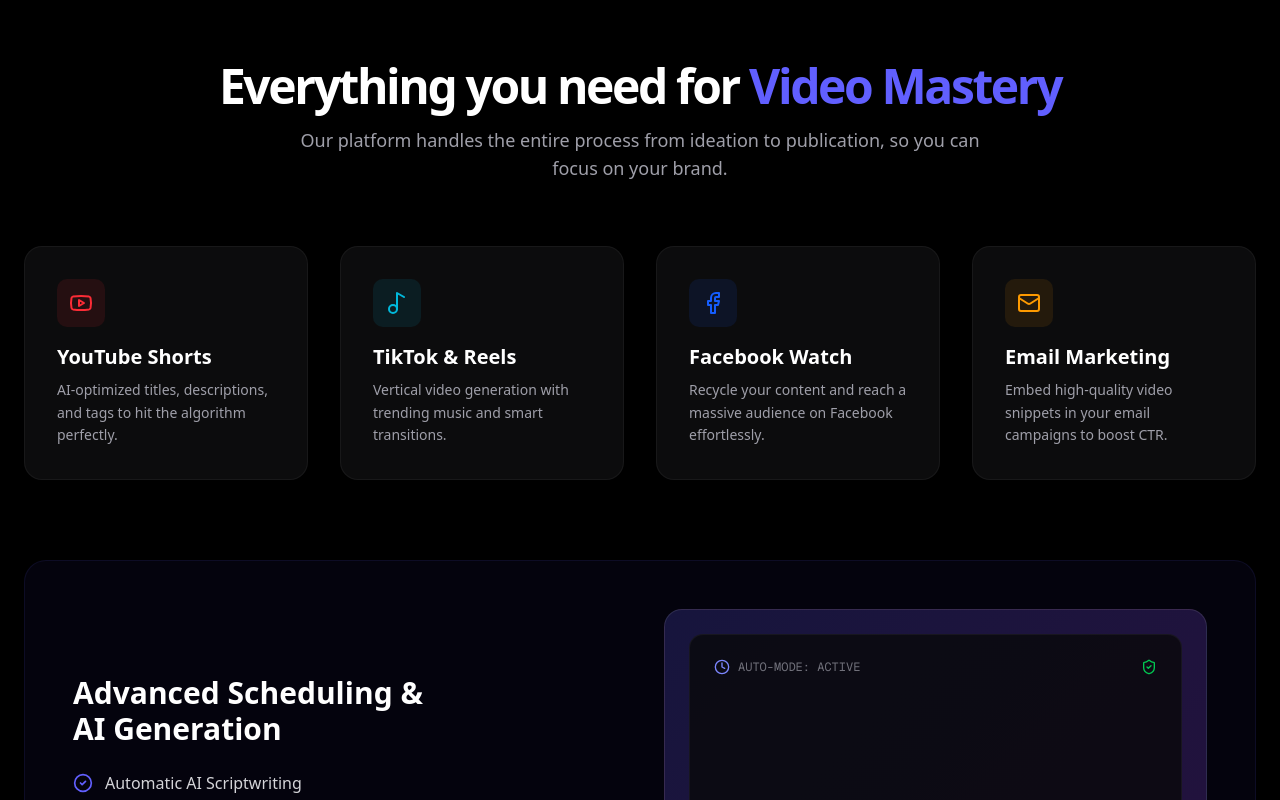
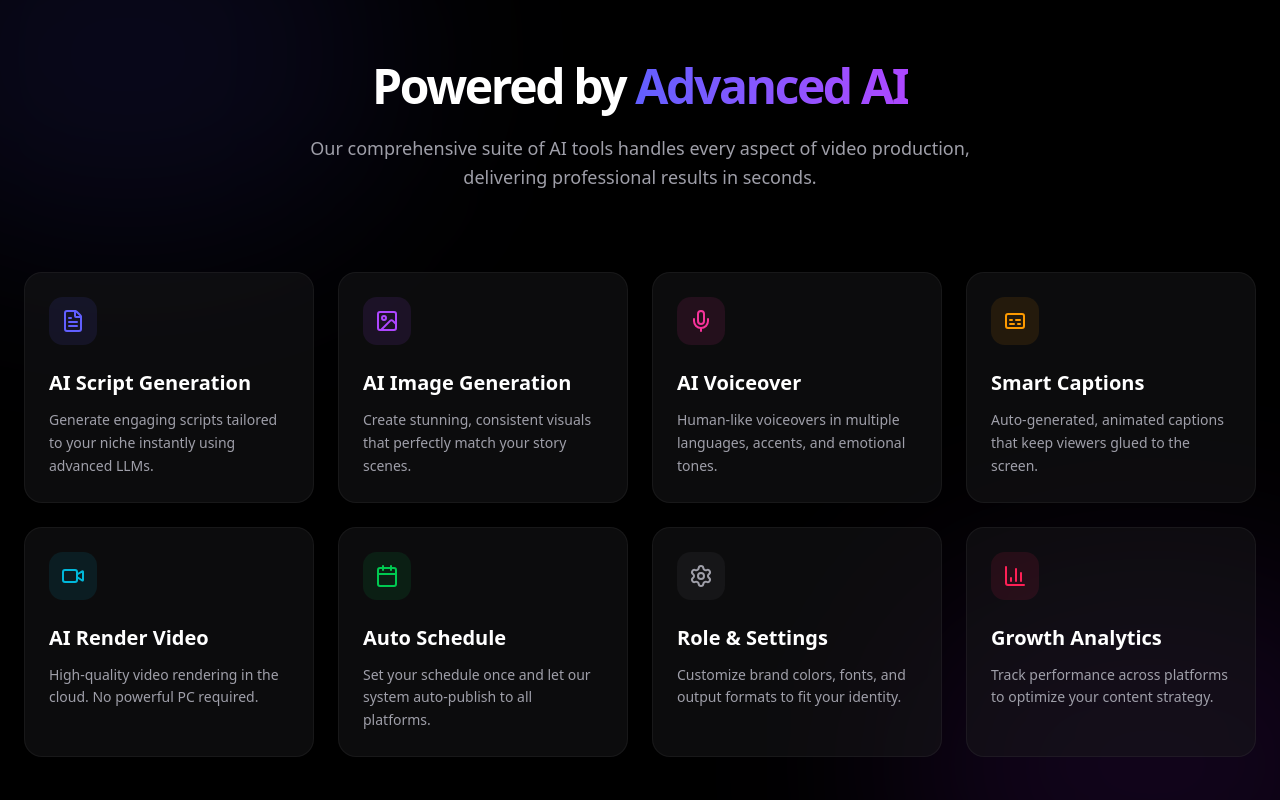
Before and after one commit to fl9mdasif/ai-short-vid-generator-and-social-schedule-publisher, a Next.js app: page / in a window 1280 px wide. Shown: the part 1400-2200 px from the top of the page. Built offline with nearby package versions, Linux system fonts and the light colour scheme; no server answers.

Commit message:
update hero

```diff
--- /dev/null
+++ b/app/dashboard/user-profile/page.tsx
@@ -0,0 +1,11 @@
+"use client";
+
+import { UserProfile } from "@clerk/nextjs";
+
+export default function UserProfilePage() {
+    return (
+        <div className="flex justify-center w-full">
+            <UserProfile routing="hash" />
+        </div>
+    );
+}
--- a/app/dashboard/videos/page.tsx
+++ b/app/dashboard/videos/page.tsx
@@ -10,6 +10,7 @@
     const { user } = useUser();
     const searchParams = useSearchParams();
     const generatingSeriesId = searchParams.get("generating");
+    const generationTimestamp = searchParams.get("ts") ? parseInt(searchParams.get("ts")!) : 0;
 
     const [videos, setVideos] = useState<any[]>([]);
     const [isLoading, setIsLoading] = useState(true);
@@ -21,8 +22,12 @@
             const data = await getVideos(user.id);
             setVideos(data);
 
-            // If we find a video for the generating series, hide the placeholder
-            if (generatingSeriesId && data.some(v => v.series_id === generatingSeriesId)) {
+            // If we find a new video for the generating series, hide the placeholder
+            // A video is "new" if it was created AFTER the generation button was clicked
+            if (generatingSeriesId && data.some(v =>
+                v.series_id === generatingSeriesId &&
+                new Date(v.created_at).getTime() > generationTimestamp
+            )) {
                 setShowGenerating(false);
             }
         } catch (error) {
--- a/app/page.tsx
+++ b/app/page.tsx
@@ -1,7 +1,8 @@
 import { Navbar } from "@/components/navbar";
-import { Hero } from "@/components/hero";
-import { Features } from "@/components/features";
+import { Hero } from "@/components/hero/hero";
 import { Footer } from "@/components/footer";
+import { VideoType } from "@/components/hero/video-type";
+import { Features } from "@/components/hero/features";
 
 export default function Home() {
   return (
@@ -11,6 +12,7 @@
         <Hero />
         <Features />
         {/* Additional sections can be added here (Pricing, Testimonials, FAQ) */}
+        <VideoType />
       </main>
       <Footer />
     </div>
--- /dev/null
+++ b/components/hero/features.tsx
@@ -0,0 +1,128 @@
+"use client";
+
+import { motion } from "framer-motion";
+import {
+    FileText,
+    Image as ImageIcon,
+    Mic,
+    Captions,
+    Video,
+    Calendar,
+    Settings,
+    BarChart3
+} from "lucide-react";
+
+const features = [
+    {
+        title: "AI Script Generation",
+        description: "Generate engaging scripts tailored to your niche instantly using advanced LLMs.",
+        icon: FileText,
+        color: "bg-indigo-500/10 text-indigo-500",
+        delay: 0.1
+    },
+    {
+        title: "AI Image Generation",
+        description: "Create stunning, consistent visuals that perfectly match your story scenes.",
+        icon: ImageIcon,
+        color: "bg-purple-500/10 text-purple-500",
+        delay: 0.2
+    },
+    {
+        title: "AI Voiceover",
+        description: "Human-like voiceovers in multiple languages, accents, and emotional tones.",
+        icon: Mic,
+        color: "bg-pink-500/10 text-pink-500",
+        delay: 0.3
+    },
+    {
+        title: "Smart Captions",
+        description: "Auto-generated, animated captions that keep viewers glued to the screen.",
+        icon: Captions,
+        color: "bg-amber-500/10 text-amber-500",
+        delay: 0.4
+    },
+    {
+        title: "AI Render Video",
+        description: "High-quality video rendering in the cloud. No powerful PC required.",
+        icon: Video,
+        color: "bg-cyan-500/10 text-cyan-500",
+        delay: 0.5
+    },
+    {
+        title: "Auto Schedule",
+        description: "Set your schedule once and let our system auto-publish to all platforms.",
+        icon: Calendar,
+        color: "bg-green-500/10 text-green-500",
+        delay: 0.6
+    },
+    {
+        title: "Role & Settings",
+        description: "Customize brand colors, fonts, and output formats to fit your identity.",
+        icon: Settings,
+        color: "bg-zinc-500/10 text-zinc-400",
+        delay: 0.7
+    },
+    {
+        title: "Growth Analytics",
+        description: "Track performance across platforms to optimize your content strategy.",
+        icon: BarChart3,
+        color: "bg-rose-500/10 text-rose-500",
+        delay: 0.8
+    }
+];
+
+export function Features() {
+    return (
+        <section className="py-24 bg-black relative overflow-hidden">
+            {/* Background Gradients */}
+            <div className="absolute top-0 left-0 w-full h-full overflow-hidden pointer-events-none">
+                <div className="absolute top-[-10%] left-[-10%] w-[40%] h-[40%] bg-indigo-900/20 rounded-full blur-[100px]" />
+                <div className="absolute bottom-[-10%] right-[-10%] w-[40%] h-[40%] bg-purple-900/20 rounded-full blur-[100px]" />
+            </div>
+
+            <div className="container mx-auto px-4 md:px-6 relative z-10">
+                <div className="text-center mb-20">
+                    <motion.div
+                        initial={{ opacity: 0, y: 20 }}
+                        whileInView={{ opacity: 1, y: 0 }}
+                        viewport={{ once: true }}
+                        transition={{ duration: 0.5 }}
+                    >
+                        <h2 className="text-3xl font-bold tracking-tighter text-white sm:text-5xl mb-6">
+                            Powered by <span className="bg-gradient-to-r from-indigo-500 to-purple-500 bg-clip-text text-transparent">Advanced AI</span>
+                        </h2>
+                        <p className="text-zinc-400 max-w-[700px] mx-auto text-lg leading-relaxed">
+                            Our comprehensive suite of AI tools handles every aspect of video production,
+                            delivering professional results in seconds.
+                        </p>
+                    </motion.div>
+                </div>
+
+                <div className="grid grid-cols-1 md:grid-cols-2 lg:grid-cols-4 gap-6">
+                    {features.map((feature, index) => (
+                        <motion.div
+                            key={index}
+                            initial={{ opacity: 0, y: 20 }}
+                            whileInView={{ opacity: 1, y: 0 }}
+                            viewport={{ once: true }}
+                            transition={{ delay: feature.delay, duration: 0.5 }}
+                            className="group relative p-6 rounded-2xl border border-white/5 bg-zinc-900/50 hover:bg-zinc-800/80 transition-all duration-300 hover:border-white/10 hover:translate-y-[-5px]"
+                        >
+                            <div className={`mb-6 inline-flex p-3 rounded-xl ${feature.color} group-hover:scale-110 transition-transform duration-300`}>
+                                <feature.icon className="h-6 w-6" />
+                            </div>
+
+                            <h3 className="text-xl font-bold text-white mb-3 group-hover:text-indigo-400 transition-colors">
+                                {feature.title}
+                            </h3>
+
+                            <p className="text-zinc-400 text-sm leading-relaxed">
+                                {feature.description}
+                            </p>
+                        </motion.div>
+                    ))}
+                </div>
+            </div>
+        </section>
+    );
+}
--- a/components/features.tsx
+++ b/components/hero/video-type.tsx
@@ -39,7 +39,7 @@
     "Multi-Language Support",
 ];
 
-export function Features() {
+export function VideoType() {
     return (
         <section id="features" className="py-24 bg-black">
             <div className="container mx-auto px-4 md:px-6">
@@ -52,26 +52,7 @@
                     </p>
                 </div>
 
-                <div className="grid grid-cols-1 md:grid-cols-2 lg:grid-cols-4 gap-8 mb-20">
-                    {features.map((feature, index) => (
-                        <motion.div
-                            key={index}
-                            initial={{ opacity: 0, y: 20 }}
-                            whileInView={{ opacity: 1, y: 0 }}
-                            transition={{ delay: index * 0.1 }}
-                            viewport={{ once: true }}
-                            className="group relative p-8 rounded-2xl border border-white/5 bg-zinc-900/50 hover:bg-zinc-900 transition-all hover:border-indigo-500/30"
-                        >
-                            <div className={`mb-4 inline-flex p-3 rounded-lg ${feature.color}`}>
-                                <feature.icon className="h-6 w-6" />
-                            </div>
-                            <h3 className="text-xl font-bold text-white mb-2">{feature.title}</h3>
-                            <p className="text-zinc-400 leading-relaxed text-sm">
-                                {feature.description}
-                            </p>
-                        </motion.div>
-                    ))}
-                </div>
+
 
                 <div className="grid grid-cols-1 lg:grid-cols-2 gap-12 items-center bg-indigo-600/5 p-8 md:p-12 rounded-3xl border border-indigo-500/10">
                     <div>
@@ -128,6 +109,27 @@
                         </div>
                     </div>
                 </div>
+
+                <div className="grid grid-cols-1 md:grid-cols-2 lg:grid-cols-4 gap-8 mb-20">
+                    {features.map((feature, index) => (
+                        <motion.div
+                            key={index}
+                            initial={{ opacity: 0, y: 20 }}
+                            whileInView={{ opacity: 1, y: 0 }}
+                            transition={{ delay: index * 0.1 }}
+                            viewport={{ once: true }}
+                            className="group relative p-8 rounded-2xl border border-white/5 bg-zinc-900/50 hover:bg-zinc-900 transition-all hover:border-indigo-500/30"
+                        >
+                            <div className={`mb-4 inline-flex p-3 rounded-lg ${feature.color}`}>
+                                <feature.icon className="h-6 w-6" />
+                            </div>
+                            <h3 className="text-xl font-bold text-white mb-2">{feature.title}</h3>
+                            <p className="text-zinc-400 leading-relaxed text-sm">
+                                {feature.description}
+                            </p>
+                        </motion.div>
+                    ))}
+                </div>
             </div>
         </section>
     );
```
Also changed, not shown: components/dashboard/series-card.tsx (+1 -16 lines), components/dashboard/sidebar-content.tsx (+4 -4 lines), components/hero/hero.tsx (renamed from components/hero.tsx).
